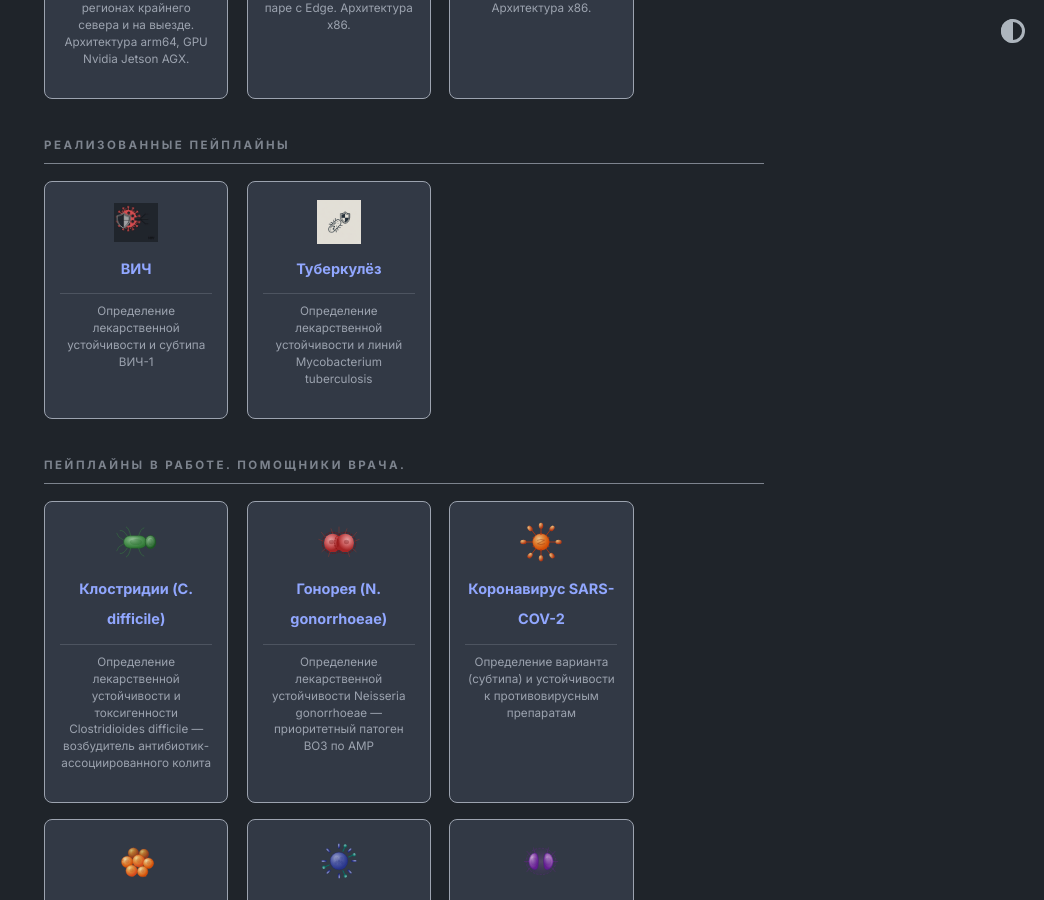
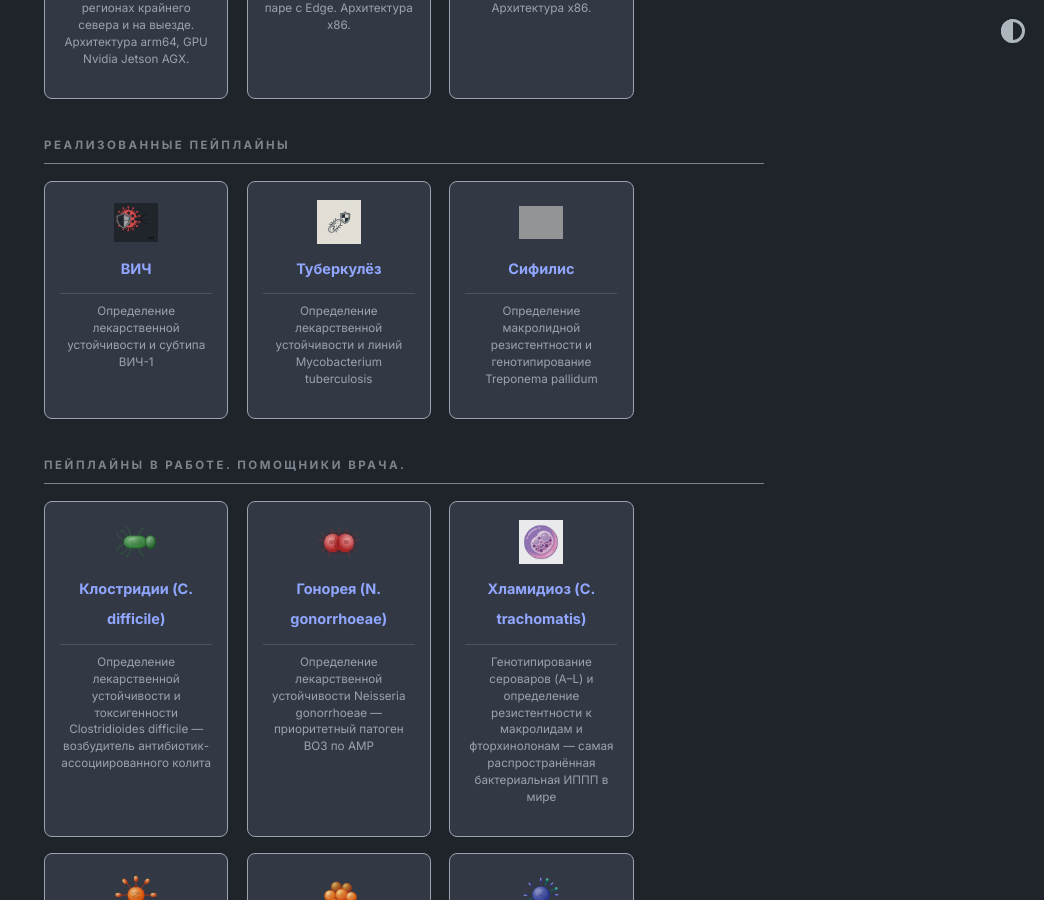
Before and after one commit to onsiteseq/onsiteseq.github.io, a Jekyll site: the page built from index.md, in a window 1280 px wide and 900 px high, scrolled down 802 px. Shown: the whole window, without its empty margins (236-1280 px from the left). Built offline with Jekyll 4.4.1, drawn with Linux system fonts in a browser that asks for light colours; some of the changed lines change nothing that is shown; grey boxes are pictures that could not be loaded.

Commit message:
feat: chlamydia page — serovar typing, resistance profile, logo

```diff
--- a/_data/home.yml
+++ b/_data/home.yml
@@ -34,7 +34,10 @@
     url: tuberculosis
     desc: Определение лекарственной устойчивости и линий Mycobacterium tuberculosis
     image: /assets/images/logo/tub.png
-
+  - title: Сифилис
+    url: syphilis
+    desc: Определение макролидной резистентности и генотипирование Treponema pallidum
+    image: /assets/images/logo/icon_syphilis.svg
 
 oncology_entries:
   - title: Вирус папилломы человека (ВПЧ)
@@ -52,6 +55,11 @@
     url: gonorrhoeae
     desc: Определение лекарственной устойчивости Neisseria gonorrhoeae — приоритетный патоген ВОЗ по АМР
     image: /assets/images/logo/icon_gonorrhoeae.svg
+
+  - title: Хламидиоз (C. trachomatis)
+    url: chlamydia
+    desc: Генотипирование сероваров (A–L) и определение резистентности к макролидам и фторхинолонам — самая распространённая бактериальная ИППП в мире
+    image: /assets/images/logo/chlamydia.png
 
   - title: Коронавирус SARS-COV-2
     url: sarscov2
--- /dev/null
+++ b/pages/chlamydia.md
@@ -0,0 +1,138 @@
+---
+layout: page
+title: OnSiteSeq Chlamydia — Определение резистентности и генотипирование Chlamydia trachomatis
+permalink: /chlamydia/
+---
+
+<div class="product-header" style="text-align: center; margin-bottom: 2rem;">
+  <img src="/assets/images/logo/chlamydia.png" alt="Chlamydia trachomatis" style="max-height: 120px; margin-bottom: 1rem;">
+  <h1>Определение резистентности и генотипирование Chlamydia trachomatis</h1>
+  <p style="font-size: 1.2em; color: #555;">Молекулярная диагностика самой распространённой бактериальной ИППП — от определения серовара до выявления мутаций устойчивости к макролидам и фторхинолонам</p>
+</div>
+
+---
+
+## 🧬 Описание пейплайна
+
+*Chlamydia trachomatis* — облигатный внутриклеточный паразит, возбудитель хламидиоза: **наиболее распространённой бактериальной инфекции, передающейся половым путём** в мире. По данным ВОЗ, ежегодно регистрируется более **127 миллионов новых случаев**. В России хламидиоз занимает первое место среди ИППП.
+
+Уникальная биология возбудителя создаёт серьёзные диагностические и терапевтические проблемы: хламидия существует в **двух формах** — инфекционное элементарное тельце (ЭТ) и внутриклеточное ретикулярное тельце (РТ). Это делает бактерию **недоступной для большинства антибиотиков**, нарушающих синтез клеточной стенки (β-лактамы полностью неэффективны).
+
+Долгое время препаратом выбора оставался **азитромицин** (однократный приём). Однако из-за бесконтрольного применения фиксируется рост **резистентности к макролидам** через мутации в гене 23S рРНК, а также устойчивость к **фторхинолонам** (гены *gyrA*, *parC*). Неправильно подобранная терапия приводит к переходу инфекции в хроническую форму, бесплодию и риску внематочной беременности.
+
+Наш пайплайн обеспечивает полный цикл анализа нанопоровых данных для **определения серовара/генотипа** возбудителя и **выявления мутаций резистентности** — непосредственно на месте оказания медицинской помощи, без передачи данных на внешние серверы.
+
+* **📥 На входе:** Сырые данные в формате `FASTQ` (после work base-caller модели Dorado, конвертации POD5/FAST5 в FASTQ).
+* **📤 На выходе:** Детальный HTML-отчёт для врача-клинициста с профилем серовара и чувствительности к антибиотикам, и расширенный QC-отчёт для биоинформатика.
+
+---
+
+## 📊 Доступность продукта
+
+| Платформа | Статус доступности |
+| :--- | :--- |
+| **OnSiteSeq Cockpit Edge** | 🟡 **В разработке** |
+| **OnSiteSeq Cockpit Desktop** | 🟡 **В разработке** |
+| **OnSiteSeq Cockpit Cloud** | 🔴 Не доступно |
+
+---
+
+## 🎯 Сероварное типирование и клинические нозологии
+
+*Chlamydia trachomatis* насчитывает **19 сероваров (A–L)**, каждый из которых ассоциирован с определённой клинической картиной:
+
+| Серовары | Клиническая нозология | Значение |
+| :--- | :--- | :--- |
+| **A, B, Ba, C** | Трахома (инфекционный кератоконъюнктивит) | Ведущая инфекционная причина слепоты в мире |
+| **D–K** | Урогенитальный хламидиоз | Самая частая ИППП: уретрит, цервицит, ВЗОМТ, бесплодие |
+| **L1, L2, L2a, L2b, L3** | Венерическая лимфогранулёма (LGV) | Инвазивная форма, тяжёлые системные осложнения |
+
+---
+
+## 🔬 Гены и мутации резистентности
+
+Пайплайн анализирует ключевые генетические детерминанты устойчивости *Chlamydia trachomatis*:
+
+| Ген / Локус | Ключевые мутации | Класс антибиотиков | Клиническое значение |
+| :--- | :--- | :--- | :--- |
+| **23S рРНК** | A2058G, A2059G | **Азитромицин** (Макролиды) | Резистентность к препарату первой линии |
+| **23S рРНК** | G2057A, C2611T | **Кларитромицин, Эритромицин** | Перекрёстная резистентность к макролидам |
+| **gyrA** | Ser83Leu, Asp87Asn | **Офлоксацин, Левофлоксацин** (Фторхинолоны) | Резистентность к альтернативной терапии |
+| **parC** | Ser87Ile | **Фторхинолоны** | Усиление уровня резистентности |
+
+### Профиль антибиотиков в отчёте
+
+| Антибиотик | Класс | Клиническое значение |
+| :--- | :--- | :--- |
+| **Азитромицин** | Макролид | Первая линия — однократный приём 1г; растущая резистентность |
+| **Доксициклин** | Тетрациклин | Первая линия (7 дней) — предпочтителен при риске резистентности |
+| **Офлоксацин / Левофлоксацин** | Фторхинолон | Альтернативная терапия |
+| **Кларитромицин** | Макролид | Перекрёстная резистентность с азитромицином |
+| **Амоксициллин** | β-лактам | Только при беременности (ограниченная эффективность) |
+
+---
+
+## ⚙️ Версии и ML-модели
+
+Мы постоянно совершенствуем наш пайплайн и модели машинного обучения для обеспечения высочайшей точности.
+
+### Основной инструмент
+
+| Компонент | Текущая версия |
+| :--- | :--- |
+| **OnSiteSeq Chlamydia Pipeline** | 🟡 В разработке |
+
+### Планируемые модули анализа
+
+| Модуль | Версия | Описание |
+| :--- | :--- | :--- |
+| **CT-Serovar-Typer** | `1.0` | Определение серовара (A–L3) по гену *ompA* (главный белок наружной мембраны) |
+| **CT-Resistance-Detector** | `1.0` | Выявление мутаций резистентности к макролидам (23S рРНК) и фторхинолонам (*gyrA*, *parC*) |
+| **CT-MLST** | `1.0` | Молекулярное типирование по схеме PubMLST/Chlamydiales |
+
+---
+
+## 🛠 Под капотом: Зависимости и Окружение (Pipeline Stack)
+
+Пайплайн управляется с помощью фреймворка Snakemake и разделён на изолированные Conda-окружения для максимальной воспроизводимости.
+
+| Этап пайплайна | Используемые библиотеки и инструменты |
+| :--- | :--- |
+| **1. Контроль качества (QC)** | `Python 3.10`, `NanoFilt`, `porechop_abi`, `pigz` |
+| **2. Выравнивание (Alignment)** | `minimap2`, `samtools` (Референс: D/UW-3/CX, NZ_CP001713) |
+| **3. Поиск мутаций (Variant Calling)** | `bcftools`, `htslib`, `clair3` |
+| **4. Серовар-типирование** | Кастомная БД аллелей *ompA* + `mlst` (PubMLST/Chlamydiales) |
+| **5. Аннотация и отчетность** | `Python`, `pandas`, `jinja2` |
+
+---
+
+## 🌍 Глобальный контекст: почему это важно
+
+* **127 млн новых случаев в год** — хламидиоз лидирует среди бактериальных ИППП (ВОЗ, 2020).
+* **«Тихая эпидемия»** — у **70–80% женщин и 50% мужчин** инфекция протекает бессимптомно, что обеспечивает незаметное распространение.
+* **Рост резистентности к азитромицину** — мутации A2058G и A2059G в 23S рРНК ранее описывались как редкость, но частота их обнаружения нарастает в Европе и США; доксициклин выходит на первый план.
+* **Осложнения**: хронический сальпингит → непроходимость труб → **бесплодие** (у 10–15% нелеченых женщин); LGV-серовары вызывают тяжёлые деструктивные лимфаденопатии.
+* **Ко-инфекция**: хламидиоз в **3–5 раз** увеличивает риск заражения ВИЧ при половом контакте, что делает его диагностику критически важной в связке с другими ИППП.
+* **Россия** — хламидиоз остаётся наиболее часто регистрируемой ИППП, реальная заболеваемость превышает официальную в 5–10 раз из-за бессимптомного течения.
+
+Текущий стандарт — ПЦР-диагностика (факт наличия без информации о резистентности). Наш пайплайн добавляет **критически важный уровень**: **какой серовар** и **чувствителен ли он к азитромицину**, что позволяет сразу назначить правильную терапию без риска терапевтической неудачи.
+
+---
+
+## 📋 Примеры отчётов
+
+Ознакомьтесь с тем, как выглядят итоговые результаты работы пайплайна:
+* 📄 **Пример HTML-отчёта для врача-клинициста** (в разработке)
+* 💻 **Пример детализированного отчёта для биоинформатика** (в разработке)
+
+---
+
+## 🔬 Связанные OnSiteSeq-исследования
+
+Углубитесь в контекст проблемы, изучив наши дополнительные материалы.
+
+**Ключевые источники и базы данных:**
+* 📄 [WHO — Chlamydia Fact Sheet](https://www.who.int/news-room/fact-sheets/detail/chlamydia)
+* 📄 [CDC — Chlamydia Treatment Guidelines](https://www.cdc.gov/std/treatment-guidelines/chlamydia.htm)
+* 📄 [PubMLST — Chlamydiales typing](https://pubmlst.org/organisms/chlamydiales-spp)
+* 📄 [ECDC — Chlamydia in Europe](https://www.ecdc.europa.eu/en/chlamydia)
```
Also changed, not shown: assets/images/logo/chlamydia.png (added).
